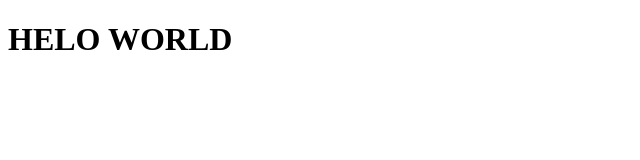
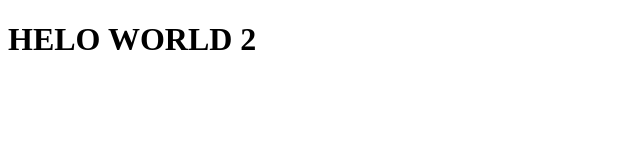
Before and after one commit to JohnCedricAlobaDICT12/ToRepo, a plain HTML site: page index.html in a window 1280 px wide. Shown: the full height of the page, 0-640 px from the left. Drawn offline with Linux system fonts and the light colour scheme.

Commit message:
Second Commit

```diff
--- a/index.html
+++ b/index.html
@@ -6,6 +6,6 @@
     <title>Document</title>
 </head>
 <body>
-    <h1>HELO WORLD</h1>
+    <h1>HELO WORLD 2</h1>
 </body>
 </html>
```
